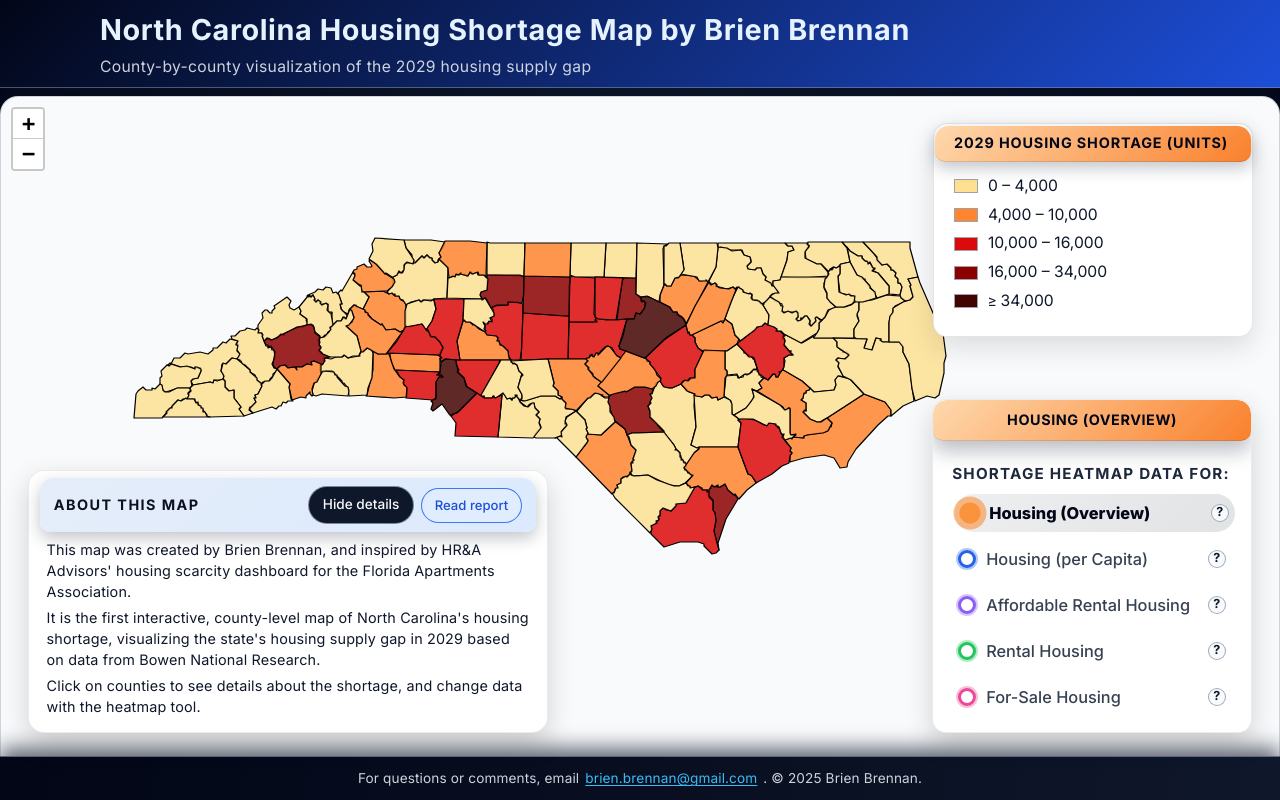
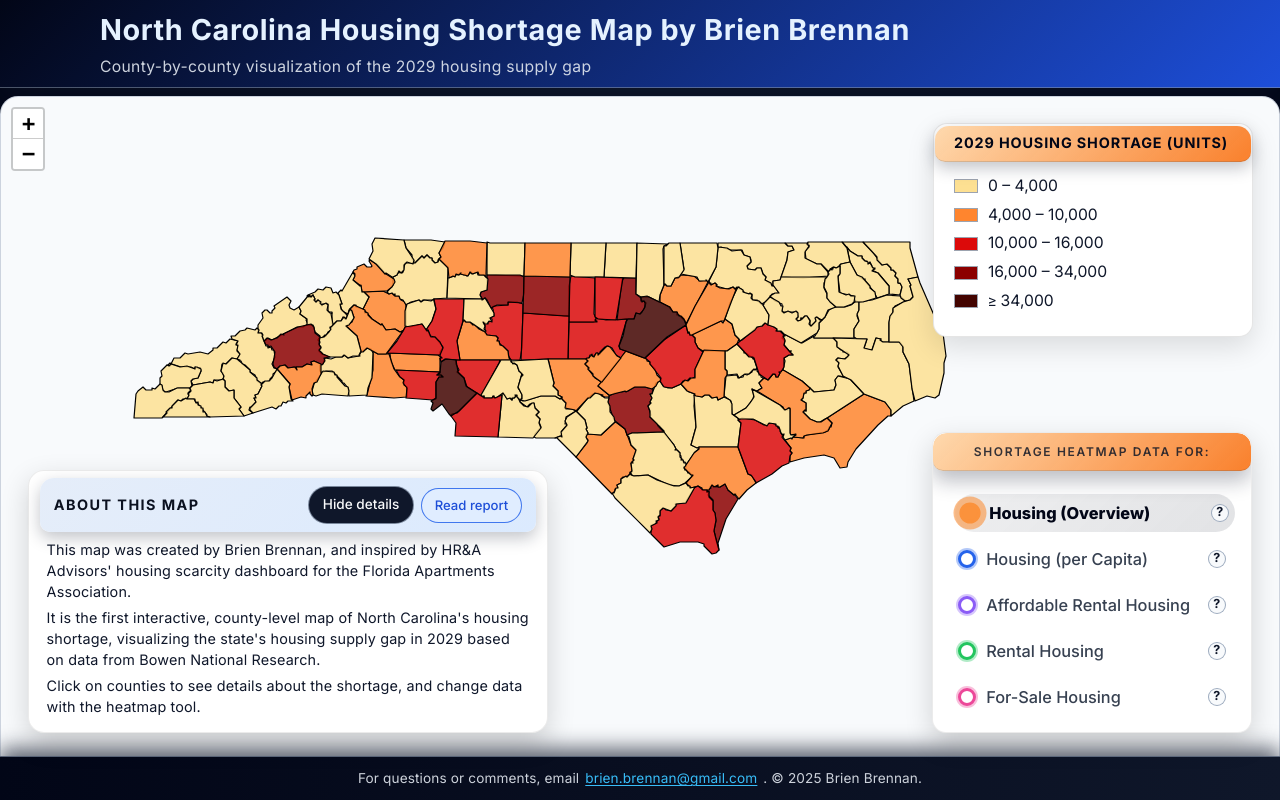
Before and after one commit to Brennan919/nc-housing-map, a Next.js app: page / in a window 1280 px wide. Built offline with nearby package versions, Linux system fonts and the light colour scheme.

Commit message:
Removed inner header on heatmap lens card

```diff
--- a/app/NcMap.js
+++ b/app/NcMap.js
@@ -555,14 +555,14 @@ function LensSelector({ activeLensId, setActiveLensId }) {
     <div className={`lens-card lens-card-${activeLensId}`}>
       {/* Translucent header bar */}
       <div className={`lens-card-header lens-card-header-${activeLensId}`}>
-        <span className="lens-card-header-active">
-          {activeLens?.shortLabel || "Select view"}
-        </span>
-      </div>
+  <span className="lens-card-header-label">
+    SHORTAGE HEATMAP DATA FOR:
+  </span>
+</div>
+
 
       {/* Inner content of the panel */}
       <div className="lens-card-inner">
-  <div className="lens-card-title">Shortage heatmap data for:</div>
   <div className="lens-options">
           {LENS_ORDER.map((id) => {
             const cfg = LENS_CONFIG[id];
```
